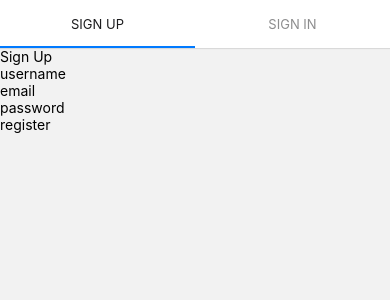
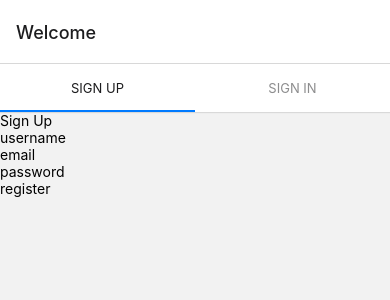
Before and after one commit to SemenovDeveloper/Prayer, a React Native app: screen /Auth in a window 390 px wide. Shown: the top 300 px of the page. Built offline with nearby package versions, Linux system fonts and the light colour scheme.

Commit message:
auth tabulation

```diff
--- a/src/navigations/auth-navigation/auth-navigation.tsx
+++ b/src/navigations/auth-navigation/auth-navigation.tsx
@@ -1,34 +1,16 @@
-import * as React from 'react';
 import {createMaterialTopTabNavigator} from '@react-navigation/material-top-tabs';
-import {
-  StackNavigationProp,
-} from '@react-navigation/stack';
+import React from 'react';
 import {SignInForm, SignUpForm} from 'src/screens';
-import {NavigationContainer} from '@react-navigation/native';
 
-export type RootStackParamList = {
-  SignUpForm: undefined;
-  SignInForm: undefined;
-};
-
-export type ProfileScreenNavigationProp =
-  StackNavigationProp<RootStackParamList>;
-
-type Props = {
-  navigation: ProfileScreenNavigationProp;
-};
-
-export const AuthNavigation: React.FC<Props> = ({navigation}) => {
 const Tab = createMaterialTopTabNavigator();
 
+export const Auth = () => {
   return (
-    <NavigationContainer>
     <Tab.Navigator
       screenOptions={{swipeEnabled: false}}
       initialRouteName={'Sign Up'}>
       <Tab.Screen name="Sign Up" component={SignUpForm} />
       <Tab.Screen name="Sign In" component={SignInForm} />
     </Tab.Navigator>
-    </NavigationContainer>
   );
 };
--- a/src/navigations/navigation.tsx
+++ b/src/navigations/navigation.tsx
@@ -1,9 +1,9 @@
 import {NavigationContainer} from '@react-navigation/native';
 import {createNativeStackNavigator} from '@react-navigation/native-stack';
-import {Auth, Card, Desk, DeskList} from 'src/screens';
+import {Card, Desk, DeskList} from 'src/screens';
 import React from 'react';
 import {AppNavigation} from './app-navigation';
-import {AuthNavigation} from './auth-navigation';
+import {Auth} from './auth-navigation';
 
 const Stack = createNativeStackNavigator();
 
@@ -20,8 +20,15 @@ export const Navigation = () => {
         //   <Stack.Screen name="Desk" component={Desk} />
         //   <Stack.Screen name="Card" component={Card} />
         // </>
-        <AuthNavigation />
-        // <Stack.Screen name="Auth" component={Auth} />
+        <NavigationContainer>
+          <Stack.Navigator>
+            <Stack.Screen
+              name="Auth"
+              component={Auth}
+              options={{title: 'Welcome'}}
+            />
+          </Stack.Navigator>
+        </NavigationContainer>
       )}
     </>
   );
```
Lines whose indentation alone changed are shown as unchanged.
